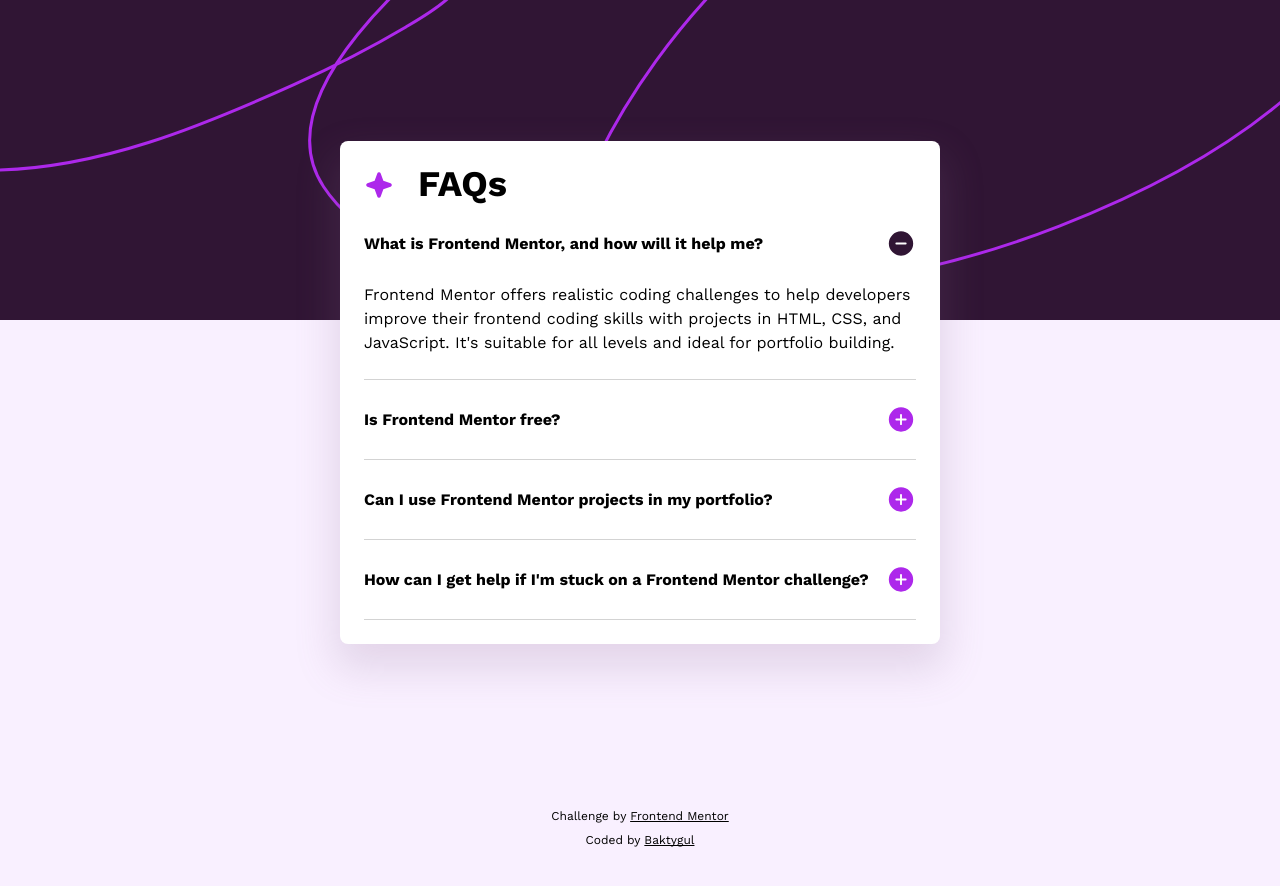
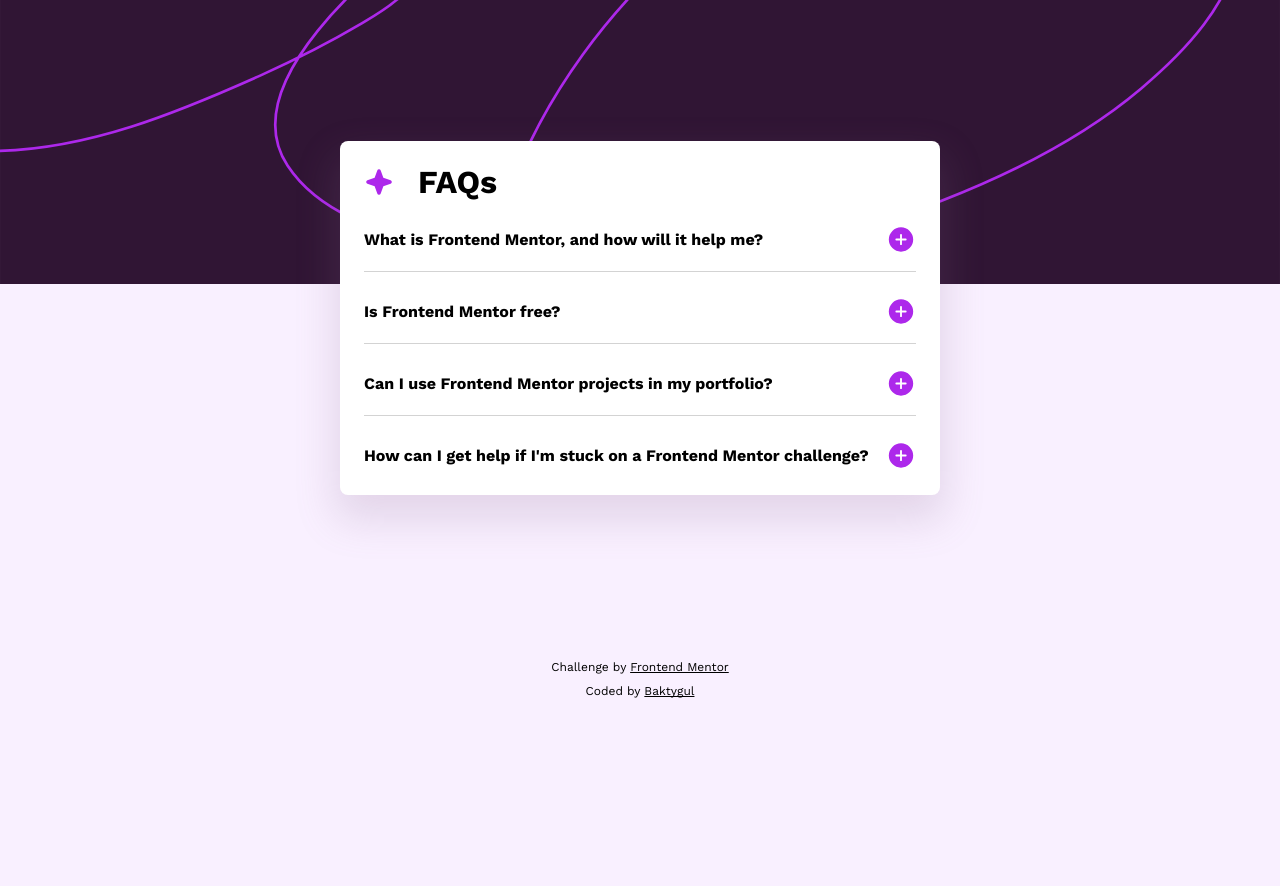
Before and after one commit to MBaktygul/faq-accordion, a plain HTML site: page index.html in a window 1280 px wide. After the commit the page ends 800 px from the top, so only its background shows below. Drawn offline with Linux system fonts and the light colour scheme.

Commit message:
change into checkbox

```diff
--- a/index.html
+++ b/index.html
@@ -8,60 +8,69 @@
 		<link rel="stylesheet" href="style.css" />
 	</head>
 	<body>
+		<div class="background-image">
+			<img class="background-mobile" src="/assets/images/background-pattern-mobile.svg" alt="" />
+			<img class="background-desktop" src="/assets/images/background-pattern-desktop.svg" alt="" />
+		</div>
+		<div class="accordion__container">
 			<div class="accordion">
 				<div class="accordion__header">
 					<img class="accordion__header-image" src="/assets/images/icon-star.svg" alt="star icon" />
 					<h1>FAQs</h1>
 				</div>
-			<div class="accordion__content">
-				<div class="accordion__subheader">
+				<div class="accordion__item border">
+					<input type="checkbox" id="item1" class="accordion__input" />
+					<label for="item1" class="accordion__subheader">
 						<h2>What is Frontend Mentor, and how will it help me?</h2>
-					<!-- <img src="/assets/images/icon-plus.svg" alt="plus icon" />-->
-					<img src="/assets/images/icon-minus.svg" id="minus" alt="minus icon" />
+						<span class="icon icon-plus"><img src="/assets/images/icon-plus.svg" alt="plus icon" /></span>
+						<span class="icon icon-minus"><img src="/assets/images/icon-minus.svg" alt="minus icon" /></span>
+					</label>
+					<div class="accordion__answer">
+						Frontend Mentor offers realistic coding challenges to help developers improve their frontend coding skills with projects in
+						HTML, CSS, and JavaScript. It's suitable for all levels and ideal for portfolio building.
 					</div>
-				<p class="accordion__answer">
-					Frontend Mentor offers realistic coding challenges to help developers improve their frontend coding skills with projects in HTML,
-					CSS, and JavaScript. It's suitable for all levels and ideal for portfolio building.
-				</p>
 				</div>
-			<div class="accordion__content">
-				<div class="accordion__subheader">
+				<div class="accordion__item border">
+					<input type="checkbox" id="item2" class="accordion__input" />
+					<label for="item2" class="accordion__subheader">
 						<h2>Is Frontend Mentor free?</h2>
-					<img src="/assets/images/icon-plus.svg" id="plus" alt="plus icon" />
-					<!--<img src="/assets/images/icon-minus.svg" alt="minus icon" />-->
+						<span class="icon icon-plus"><img src="/assets/images/icon-plus.svg" alt="plus icon" /></span>
+						<span class="icon icon-minus"><img src="/assets/images/icon-minus.svg" alt="minus icon" /></span>
+					</label>
+					<div class="accordion__answer">
+						Yes, Frontend Mentor offers both free and premium coding challenges, with the free option providing access to a range of
+						projects suitable for all skill levels.
 					</div>
-				<!--<p class="accordion__answer">
-				Yes, Frontend Mentor offers both free and premium coding challenges, with the free option providing access to a range of projects
-				suitable for all skill levels.
-			</p>-->
 				</div>
-			<div class="accordion__content">
-				<div class="accordion__subheader">
+				<div class="accordion__item border">
+					<input type="checkbox" id="item3" class="accordion__input" />
+					<label for="item3" class="accordion__subheader">
 						<h2>Can I use Frontend Mentor projects in my portfolio?</h2>
-					<img src="/assets/images/icon-plus.svg" id="plus" alt="plus icon" />
-					<!--<img src="/assets/images/icon-minus.svg" alt="minus icon" />-->
+						<span class="icon icon-plus"><img src="/assets/images/icon-plus.svg" alt="plus icon" /></span>
+						<span class="icon icon-minus"><img src="/assets/images/icon-minus.svg" alt="minus icon" /></span>
+					</label>
+					<div class="accordion__answer">
+						Yes, you can use projects completed on Frontend Mentor in your portfolio. It's an excellent way to showcase your skills to
+						potential employers!
 					</div>
-				<!--<p class="accordion__answer">
-				Yes, you can use projects completed on Frontend Mentor in your portfolio. It's an excellent way to showcase your skills to potential
-				employers!
-			</p>-->
 				</div>
-			<div class="accordion__content">
-				<div class="accordion__subheader">
+				<div class="accordion__item">
+					<input type="checkbox" id="item4" class="accordion__input" />
+					<label for="item4" class="accordion__subheader">
 						<h2>How can I get help if I'm stuck on a Frontend Mentor challenge?</h2>
-					<img src="/assets/images/icon-plus.svg" id="plus" alt="plus icon" />
-					<!--<img src="/assets/images/icon-minus.svg" alt="minus icon" />-->
+						<span class="icon icon-plus"><img src="/assets/images/icon-plus.svg" alt="plus icon" /></span>
+						<span class="icon icon-minus"><img src="/assets/images/icon-minus.svg" alt="minus icon" /></span>
+					</label>
+					<div class="accordion__answer">
+						The best place to get help is inside Frontend Mentor's Discord community. There's a help channel where you can ask questions
+						and seek support from other community members.
 					</div>
-				<!--<p class="accordion__answer">
-				The best place to get help is inside Frontend Mentor's Discord community. There's a help channel where you can ask questions and seek
-				support from other community members.
-			</p>-->
 				</div>
 			</div>
 			<div class="attribution">
-			<p>Challenge by <a href="https://www.frontendmentor.io/challenges" target="_blank">Frontend Mentor</a></p>
-			<p>Coded by <a href="https://github.com/MBaktygul">Baktygul</a></p>
+				<span>Challenge by <a href="https://www.frontendmentor.io/challenges" target="_blank">Frontend Mentor </a></span>
+				<span>Coded by <a href="https://github.com/MBaktygul" target="_blank">Baktygul</a></span>
 			</div>
-		<script></script>
+		</div>
 	</body>
 </html>
--- a/style.css
+++ b/style.css
@@ -146,25 +146,38 @@
 
 body {
 	background-color: var(--clr-light-pink);
-	background-image: url(/assets/images/background-pattern-mobile.svg);
-	background-repeat: no-repeat;
-	padding: 8.8rem 1.5rem;
-	font-family: 'WorkSans', sans-serif;
 }
 
-@media (min-width: 376px) {
-	body {
-		background-image: url(/assets/images/background-pattern-desktop.svg);
+.background-image {
+	position: fixed;
+	width: 100%;
+	object-fit: cover;
+	z-index: -1;
+}
+
+@media (min-width: 320px) {
+	.background-mobile {
+		display: none;
 	}
 }
 
-@media (min-width: 376px) {
-	h1 {
-		font-size: var(--fs-36);
+.background-desktop {
+	display: none;
+}
+
+@media (min-width: 321px) {
+	.background-desktop {
+		display: block;
+		background-repeat: no-repeat;
 	}
 }
 
 /* accordion */
+
+.accordion__container {
+	padding: 8.8rem 1.5rem 0 1.5rem;
+	font-family: 'WorkSans', sans-serif;
+}
 
 .accordion {
 	display: flex;
@@ -190,7 +203,7 @@
 	height: 24px;
 }
 
-@media (min-width: 376px) {
+@media (min-width: 320px) {
 	.accordion__header-image {
 		width: 30px;
 		height: 30px;
@@ -207,6 +220,40 @@
 .accordion__subheader:hover {
 	cursor: pointer;
 	color: var(--clr-accent);
+}
+
+.accordion__input {
+	display: none; /* Hide the checkbox */
+}
+
+.accordion__answer {
+	display: none; /* Hide answer content by default */
+	padding: var(--spacing-l) 0;
+}
+
+.border {
+	border-bottom: 0.5px solid lightgray;
+	padding-bottom: 1rem;
+}
+
+.icon {
+	min-width: 30px;
+}
+
+.icon-minus {
+	display: none;
+}
+
+.accordion__input:checked ~ .accordion__answer {
+	display: block;
+}
+
+.accordion__input:checked + .accordion__subheader .icon-plus {
+	display: none;
+}
+
+.accordion__input:checked + .accordion__subheader .icon-minus {
+	display: inline;
 }
 
 .accordion__content {
@@ -231,7 +278,3 @@
 	justify-content: center;
 	padding-top: 10rem;
 }
-
-.plus {
-	overflow: hidden;
-}
```
Lines whose indentation alone changed are shown as unchanged.
